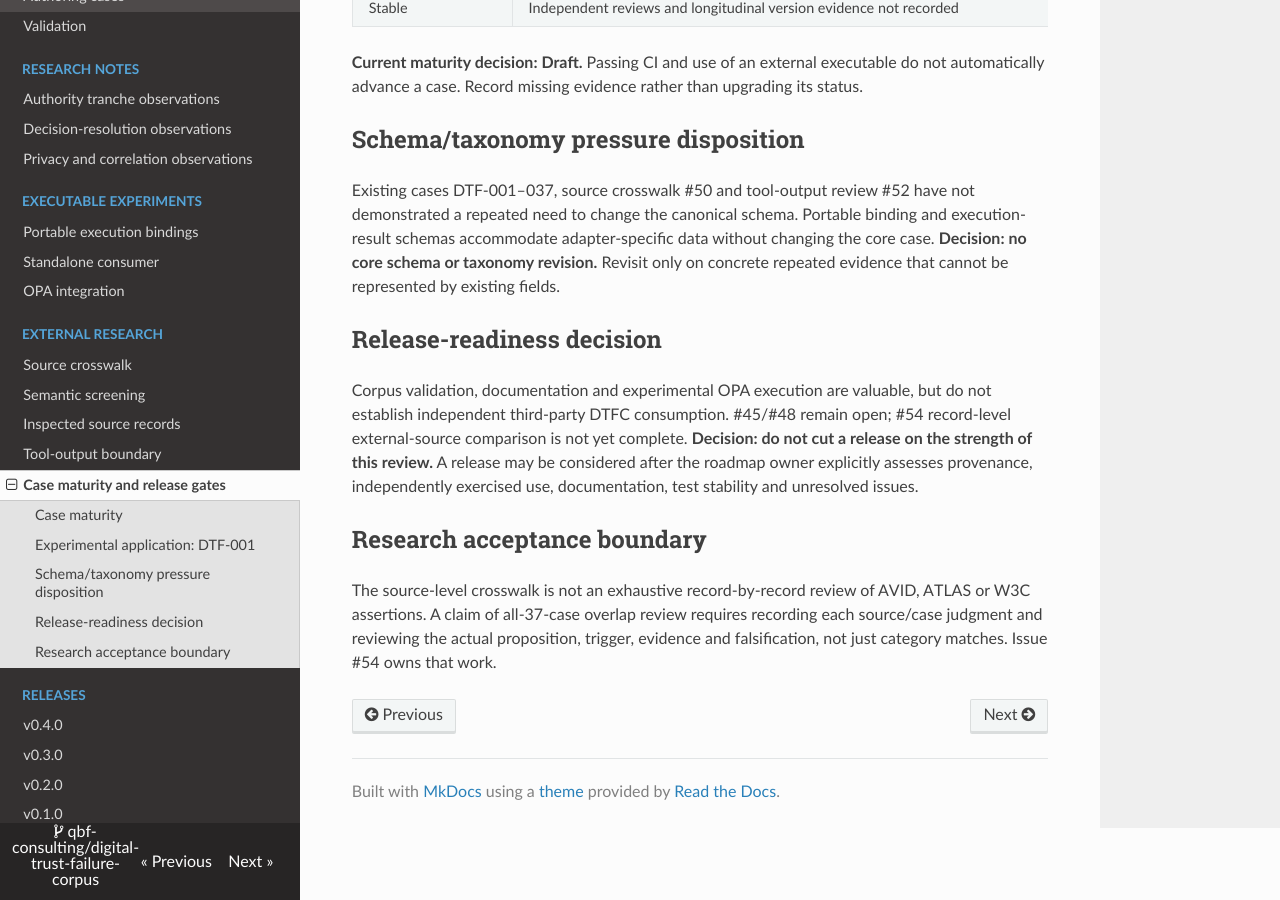
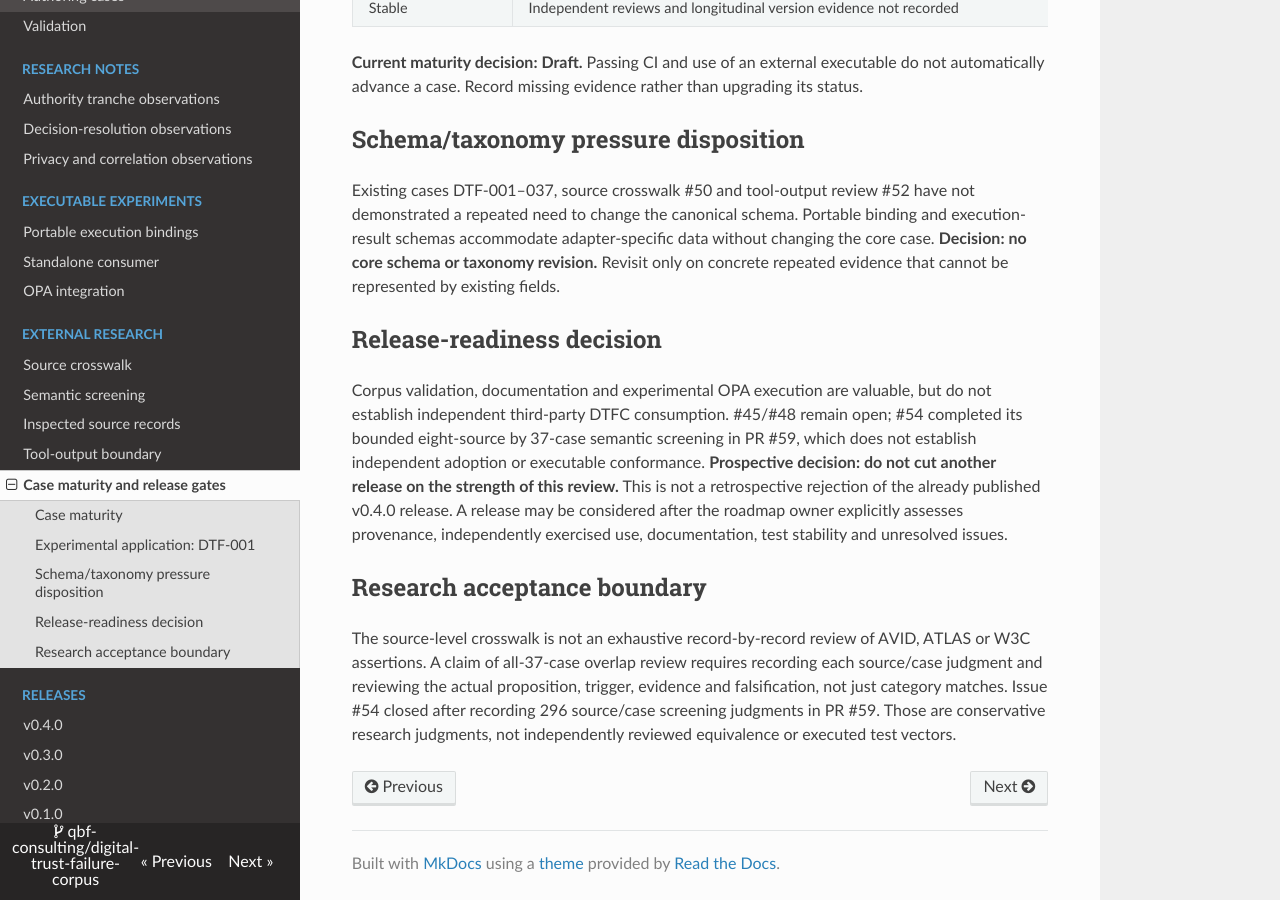
Before and after one commit to qbf-consulting/digital-trust-failure-corpus, an MkDocs documentation site: the page built from docs/case-maturity-and-release-gates.md, in a window 1280 px wide and 900 px high, scrolled down 1045 px. Built offline with MkDocs 1.6.1, drawn with Linux system fonts in a browser that asks for light colours; nearby versions of some CDN libraries.

Commit message:
docs(maturity): reconcile closed #54 and historical v0.4.0 publication

```diff
--- a/docs/case-maturity-and-release-gates.md
+++ b/docs/case-maturity-and-release-gates.md
@@ -30,8 +30,8 @@ Existing cases DTF-001–037, source crosswalk #50 and tool-output review #52 ha
 
 ## Release-readiness decision
 
-Corpus validation, documentation and experimental OPA execution are valuable, but do not establish independent third-party DTFC consumption. #45/#48 remain open; #54 record-level external-source comparison is not yet complete. **Decision: do not cut a release on the strength of this review.** A release may be considered after the roadmap owner explicitly assesses provenance, independently exercised use, documentation, test stability and unresolved issues.
+Corpus validation, documentation and experimental OPA execution are valuable, but do not establish independent third-party DTFC consumption. #45/#48 remain open; #54 completed its bounded eight-source by 37-case semantic screening in PR #59, which does not establish independent adoption or executable conformance. **Prospective decision: do not cut another release on the strength of this review.** This is not a retrospective rejection of the already published v0.4.0 release. A release may be considered after the roadmap owner explicitly assesses provenance, independently exercised use, documentation, test stability and unresolved issues.
 
 ## Research acceptance boundary
 
-The source-level crosswalk is not an exhaustive record-by-record review of AVID, ATLAS or W3C assertions. A claim of all-37-case overlap review requires recording each source/case judgment and reviewing the actual proposition, trigger, evidence and falsification, not just category matches. Issue #54 owns that work.
+The source-level crosswalk is not an exhaustive record-by-record review of AVID, ATLAS or W3C assertions. A claim of all-37-case overlap review requires recording each source/case judgment and reviewing the actual proposition, trigger, evidence and falsification, not just category matches. Issue #54 closed after recording 296 source/case screening judgments in PR #59. Those are conservative research judgments, not independently reviewed equivalence or executed test vectors.
```
